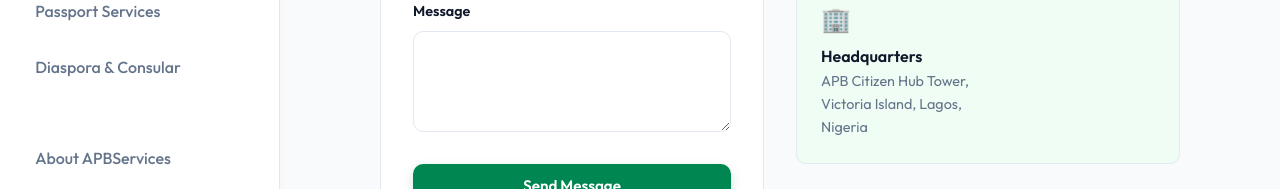
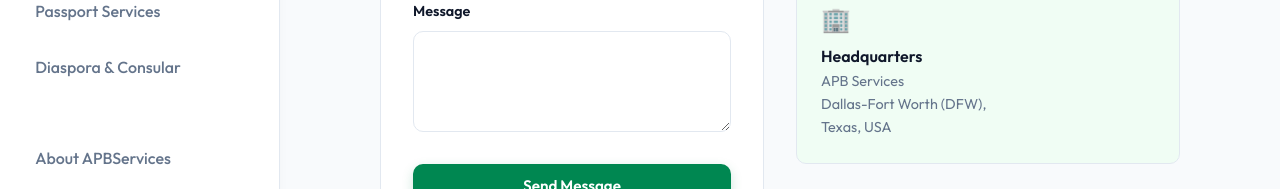
Before and after one commit to Schynam/APBServices, a React (Vite) app: page /contact in a window 1280 px wide. Shown: the part 485-674 px from the top of the page. Built offline with nearby package versions, Linux system fonts and the light colour scheme.

Commit message:
Changed headquarters address to DFW Texas

```diff
--- a/src/pages/Contact.jsx
+++ b/src/pages/Contact.jsx
@@ -95,9 +95,9 @@ const Contact = () => {
                         <div style={{ fontSize: '1.5rem', marginBottom: '0.5rem' }}>🏢</div>
                         <h4 style={{ marginBottom: '0.25rem' }}>Headquarters</h4>
                         <p style={{ fontSize: '0.9rem', color: 'var(--text-muted)' }}>
-                            APB Citizen Hub Tower,<br/>
-                            Victoria Island, Lagos,<br/>
-                            Nigeria
+                            APB Services<br/>
+                            Dallas-Fort Worth (DFW),<br/>
+                            Texas, USA
                         </p>
                     </div>
                 </div>
```
